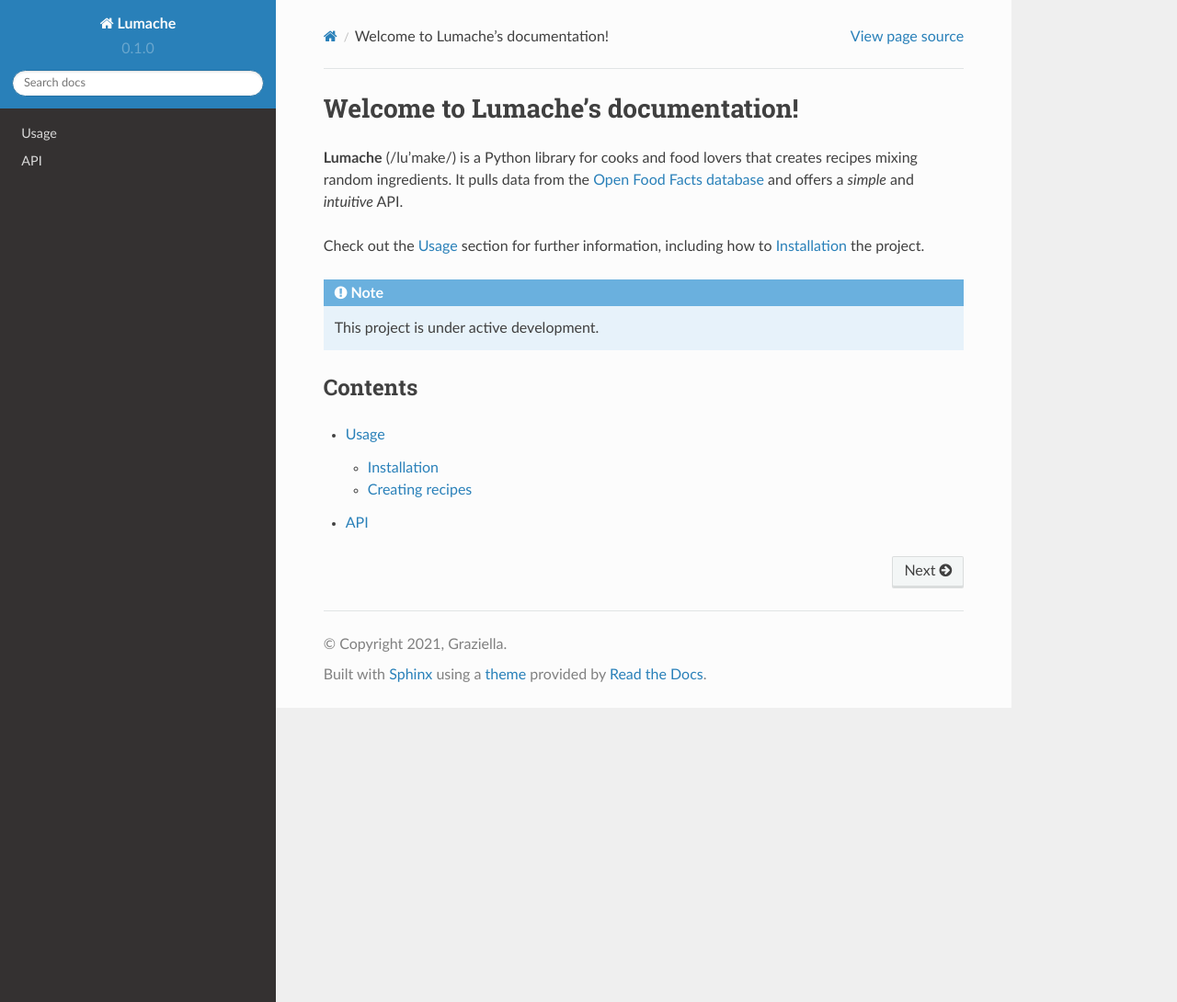
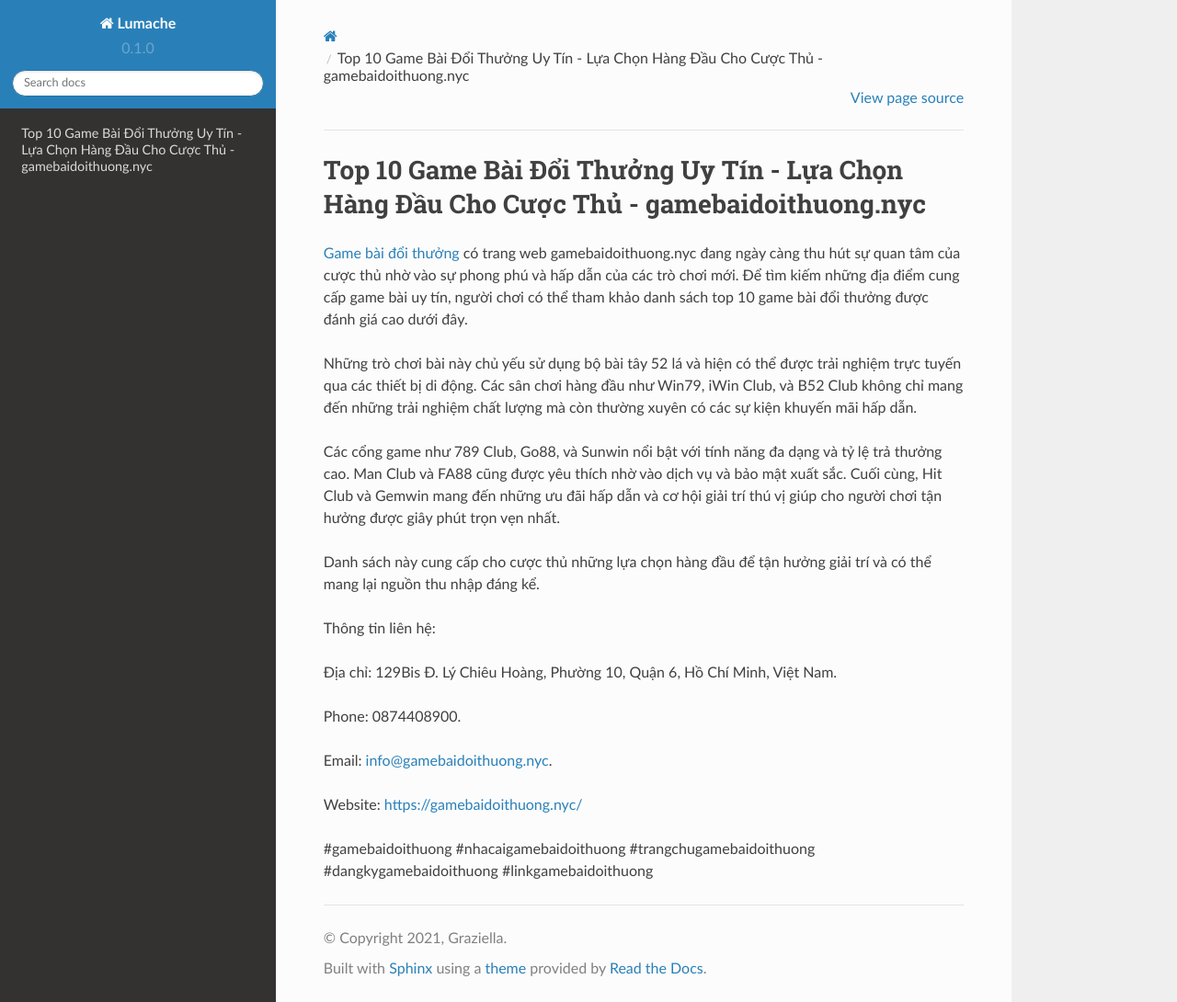
Before and after one commit to juniorhodge8/gamebaidoithuongnyc, a Sphinx documentation site: the page built from docs/source/index.rst, in a window 1280 px wide and 1090 px high. Shown: the whole window at 92% size. Built offline with Sphinx 7.4.7 and the Read the Docs theme 2.0.0, drawn with Linux system fonts in a browser that asks for light colours.

Commit message:
Update index.rst

```diff
--- a/docs/source/index.rst
+++ b/docs/source/index.rst
@@ -1,22 +1,22 @@
-Welcome to Lumache's documentation!
+Top 10 Game Bài Đổi Thưởng Uy Tín - Lựa Chọn Hàng Đầu Cho Cược Thủ - gamebaidoithuong.nyc
 ===================================
 
-**Lumache** (/lu'make/) is a Python library for cooks and food lovers
-that creates recipes mixing random ingredients.
-It pulls data from the `Open Food Facts database <https://world.openfoodfacts.org/>`_
-and offers a *simple* and *intuitive* API.
+`Game bài đổi thưởng <https://gamebaidoithuong.nyc/>`_ có trang web gamebaidoithuong.nyc đang ngày càng thu hút sự quan tâm của cược thủ nhờ vào sự phong phú và hấp dẫn của các trò chơi mới. Để tìm kiếm những địa điểm cung cấp game bài uy tín, người chơi có thể tham khảo danh sách top 10 game bài đổi thưởng được đánh giá cao dưới đây.
 
-Check out the :doc:`usage` section for further information, including
-how to :ref:`installation` the project.
+Những trò chơi bài này chủ yếu sử dụng bộ bài tây 52 lá và hiện có thể được trải nghiệm trực tuyến qua các thiết bị di động. Các sân chơi hàng đầu như Win79, iWin Club, và B52 Club không chỉ mang đến những trải nghiệm chất lượng mà còn thường xuyên có các sự kiện khuyến mãi hấp dẫn.
 
-.. note::
+Các cổng game như 789 Club, Go88, và Sunwin nổi bật với tính năng đa dạng và tỷ lệ trả thưởng cao. Man Club và FA88 cũng được yêu thích nhờ vào dịch vụ và bảo mật xuất sắc. Cuối cùng, Hit Club và Gemwin mang đến những ưu đãi hấp dẫn và cơ hội giải trí thú vị giúp cho người chơi tận hưởng được giây phút trọn vẹn nhất.
 
-   This project is under active development.
+Danh sách này cung cấp cho cược thủ những lựa chọn hàng đầu để tận hưởng giải trí và có thể mang lại nguồn thu nhập đáng kể.
 
-Contents
---------
+Thông tin liên hệ:
 
-.. toctree::
+Địa chỉ: 129Bis Đ. Lý Chiêu Hoàng, Phường 10, Quận 6, Hồ Chí Minh, Việt Nam.
 
-   usage
-   api
+Phone: 0874408900.
+
+Email: info@gamebaidoithuong.nyc.
+
+Website: https://gamebaidoithuong.nyc/
+
+#gamebaidoithuong #nhacaigamebaidoithuong #trangchugamebaidoithuong #dangkygamebaidoithuong #linkgamebaidoithuong
```
